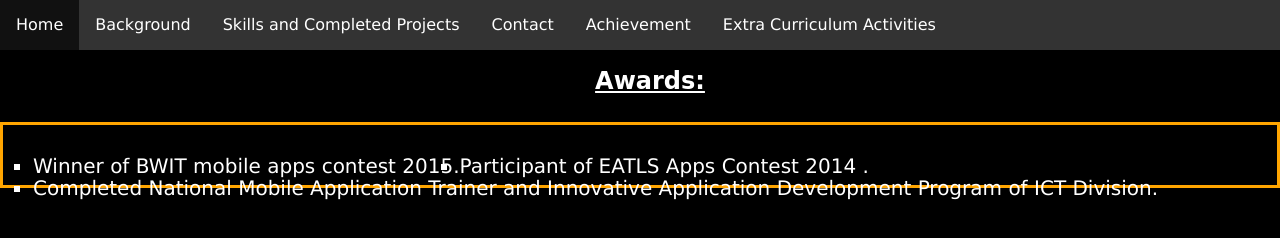
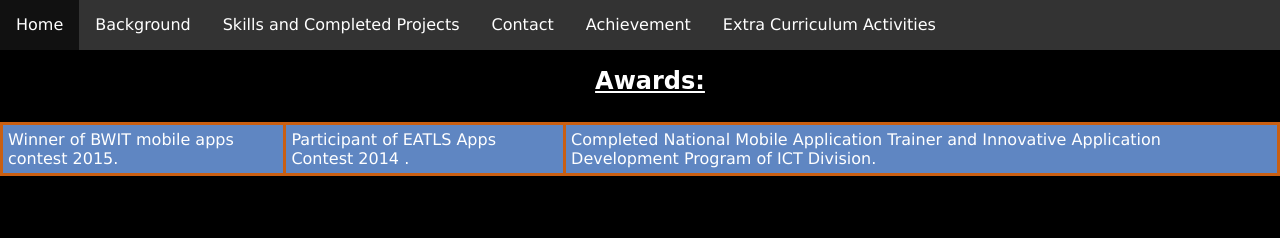
Before and after one commit to turnasuwezkhan/turnasuwezkhan.github.io, a plain HTML site: page Achievements.html in a window 1280 px wide. Drawn offline with Linux system fonts and the light colour scheme.

Commit message:
Update Achievements.html

```diff
--- a/Achievements.html
+++ b/Achievements.html
@@ -19,14 +19,14 @@
 </ul>
 
 <u><h2>Awards: </u></h2>
-<div style="padding:30px;border:solid 3px orange;font-size:20px">
-<ul style="list-style-type:square ;color:white;text-align:left">
-<li>Winner of BWIT mobile apps contest 2015.   </li>
-<li>Participant  of  EATLS Apps Contest 2014 .
-</li>
-<li>Completed National  Mobile Application Trainer and Innovative Application Development Program of ICT Division.</li>
+<table>
+<tr>
+<td>Winner of BWIT mobile apps contest 2015.   </td>
+<td>Participant  of  EATLS Apps Contest 2014 . </td>
+<td>Completed National  Mobile Application Trainer and Innovative Application Development Program of ICT Division.</td>
+</tr>
+</table>
 
-</ul>
 </div>
 </body>
 </html>
```
